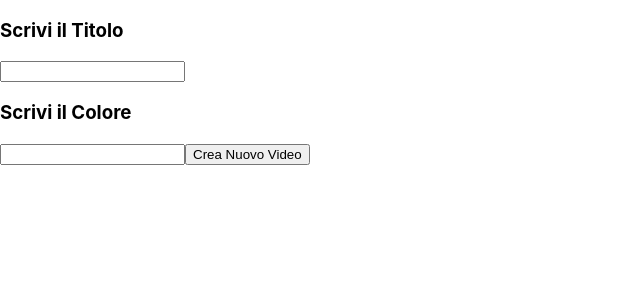
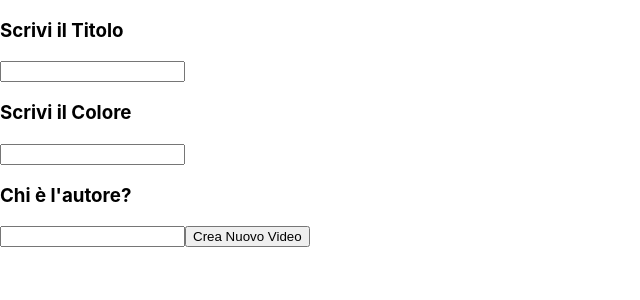
Before and after one commit to fabioPsc/app-react-2, a React (Create React App) app: page / in a window 1280 px wide. Shown: the top 300 px of the page, without its empty margins (0-640 px from the left). Built offline with nearby package versions, Linux system fonts and the light colour scheme.

Commit message:
aggiunto l'inserimento dell'autore

```diff
--- a/src/App.js
+++ b/src/App.js
@@ -6,6 +6,7 @@ import { v4 as uuidv4 } from 'uuid';
 function App(){
   const [title, setTitle] = useState("");
   const [color, setColor] = useState("");
+  const [author, setAuthor] = useState("");
   const [videoList, setVideoList] = useState([]);
 
   const handleTitle = (e) => {
@@ -14,14 +15,19 @@ function App(){
   const HandleColor = (e) => {
     setColor(e.target.value)
   }
+  const HandleAuthor = (e) => {
+    console.log(e.target)
+    setAuthor(e.target.value)
+  }
 
   // 1. creiamo la lista di video con le loro proprietà
   // 2. facciamo vedere nella UI i nostri video
 
   const createVideoHandler = () => {
-    setVideoList([...videoList, {title: title, color: color, id: uuidv4()}])
+    setVideoList([...videoList, {title: title, color: color, author: author, id: uuidv4()}])
     setTitle("");
-    setColor("")
+    setColor("");
+    setAuthor("")
   }
 
   const deleteVideo = (id) => {
@@ -38,9 +44,11 @@ function App(){
     <input type="text" onChange={handleTitle} value={title} />
     <h3>Scrivi il Colore</h3>
     <input type="text" onChange={HandleColor} value={color} />
-    <button onClick={createVideoHandler} >Crea Nuovo Video</button>
+    <h3>Chi è l'autore?</h3>
+    <input type="text" onChange={HandleAuthor} value={author} />
+    <button onClick={createVideoHandler}>Crea Nuovo Video</button>
     {videoList.map(function(video){
-      return <VideoText deleteVideo={() => deleteVideo(video.id)} key={video.id} title={video.title} color={video.color} />
+      return <VideoText deleteVideo={() => deleteVideo(video.id)} key={video.id} title={video.title} color={video.color} author={video.author}/>
     })}
     </div>
     );
--- a/src/VideoText.js
+++ b/src/VideoText.js
@@ -1,6 +1,6 @@
 // VideoText
 
-function VideoText({title, color, deleteVideo}) {
+function VideoText({title, color, author, deleteVideo}) {
     return(
         <div style={{ display: 'flex' }}>
             <div style={{ padding: '30px', background: color }}>
@@ -9,7 +9,7 @@ function VideoText({title, color, deleteVideo}) {
             <div>
                 <h1>{title}</h1>
                 <h4>3m - 6 novembre</h4>
-                <h3>Vivaldi</h3>
+                <h3>{author}</h3>
                 <button onClick={deleteVideo} >Cancella Video</button>
             </div>
         </div>
```
